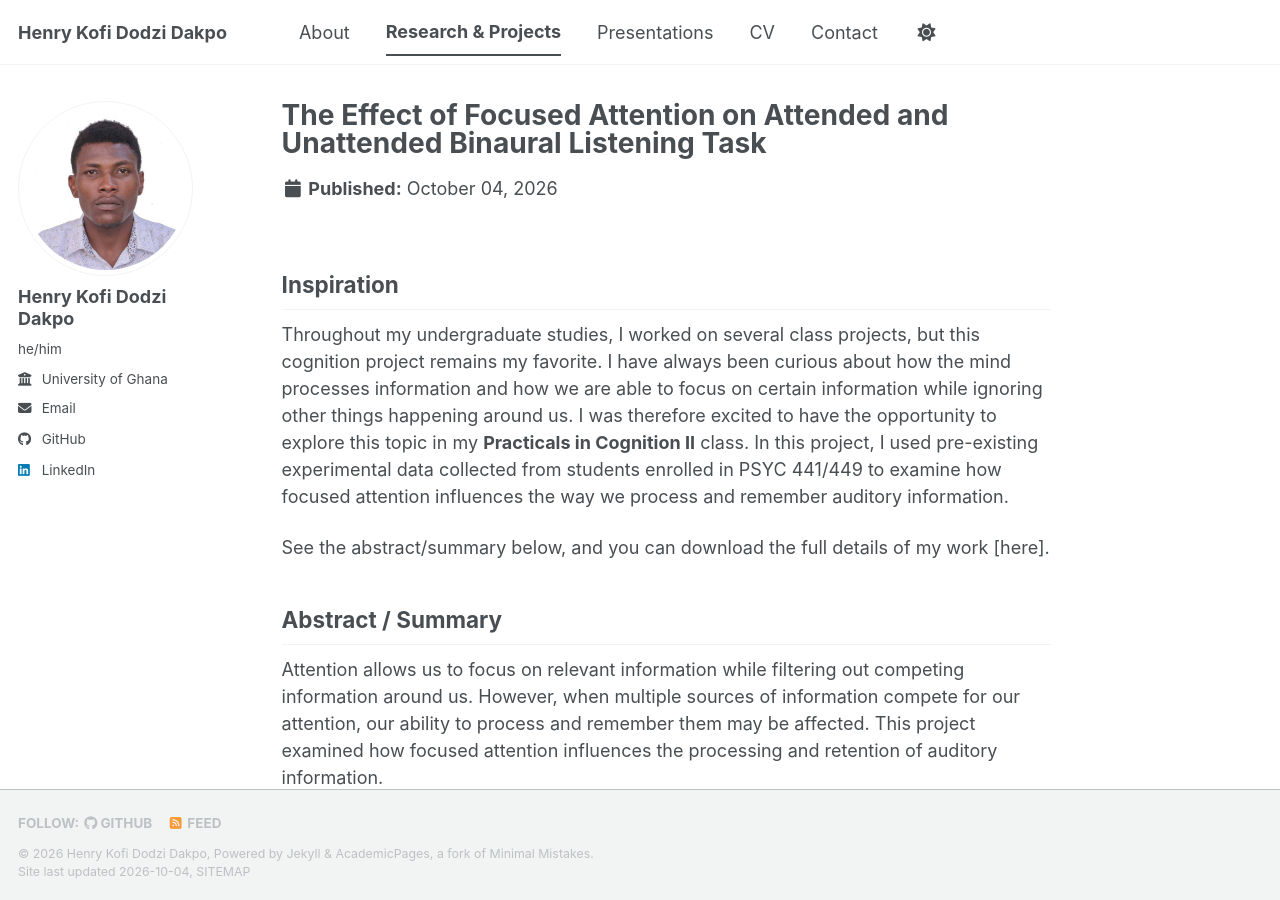
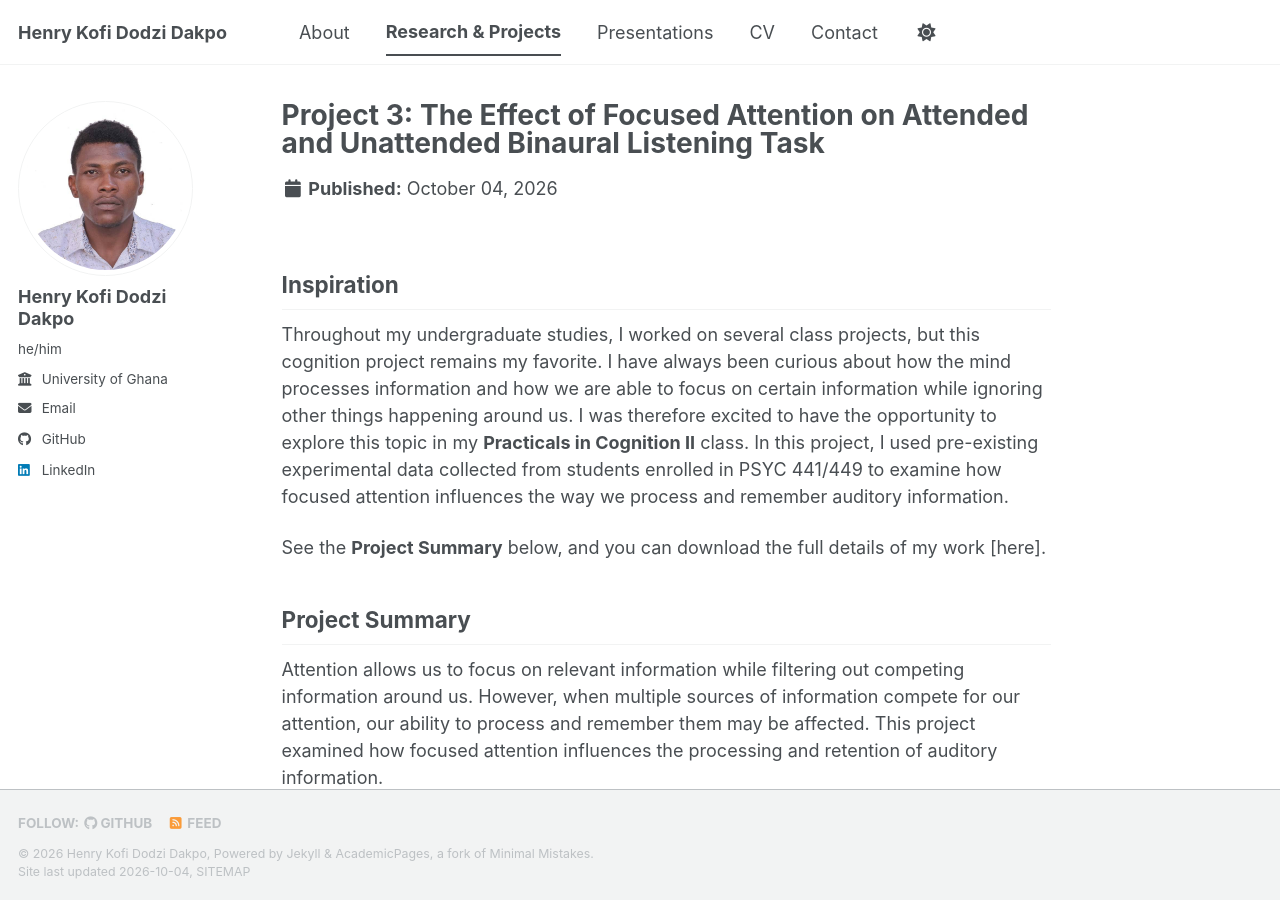
Before and after one commit to henrycitadel9-rgb/henrycitadel9-rgb.github.io, a Jekyll site: the page built from _portfolio/portfolio-3.md, in a window 1280 px wide and 900 px high. Built offline with Jekyll 4.4.1, drawn with Linux system fonts in a browser that asks for light colours; a style sheet for code colours, icons or effects is not loaded.

Commit message:
Update portfolio-3.md

```diff
--- a/_portfolio/portfolio-3.md
+++ b/_portfolio/portfolio-3.md
@@ -1,6 +1,6 @@
 ---
-title: "The Effect of Focused Attention on Attended and Unattended Binaural Listening Task"
-excerpt: "Examining how focused attention influences the processing and retention of auditory information."
+title: "Project 3: The Effect of Focused Attention on Attended and Unattended Binaural Listening Task"
+excerpt: "Examined how focused attention and competing auditory information influence information processing and memory.<br/><br/><strong>Explore the project →</strong> See what inspired me to work on this project, the project summary and findings, and additional details of the study."
 collection: portfolio
 ---
 
@@ -8,9 +8,9 @@
 
 Throughout my undergraduate studies, I worked on several class projects, but this cognition project remains my favorite. I have always been curious about how the mind processes information and how we are able to focus on certain information while ignoring other things happening around us. I was therefore excited to have the opportunity to explore this topic in my **Practicals in Cognition II** class. In this project, I used pre-existing experimental data collected from students enrolled in PSYC 441/449 to examine how focused attention influences the way we process and remember auditory information.
 
-See the abstract/summary below, and you can download the full details of my work [here].
+See the **Project Summary** below, and you can download the full details of my work [here].
 
-## Abstract / Summary
+## Project Summary
 
 Attention allows us to focus on relevant information while filtering out competing information around us. However, when multiple sources of information compete for our attention, our ability to process and remember them may be affected. This project examined how focused attention influences the processing and retention of auditory information.
 
```
